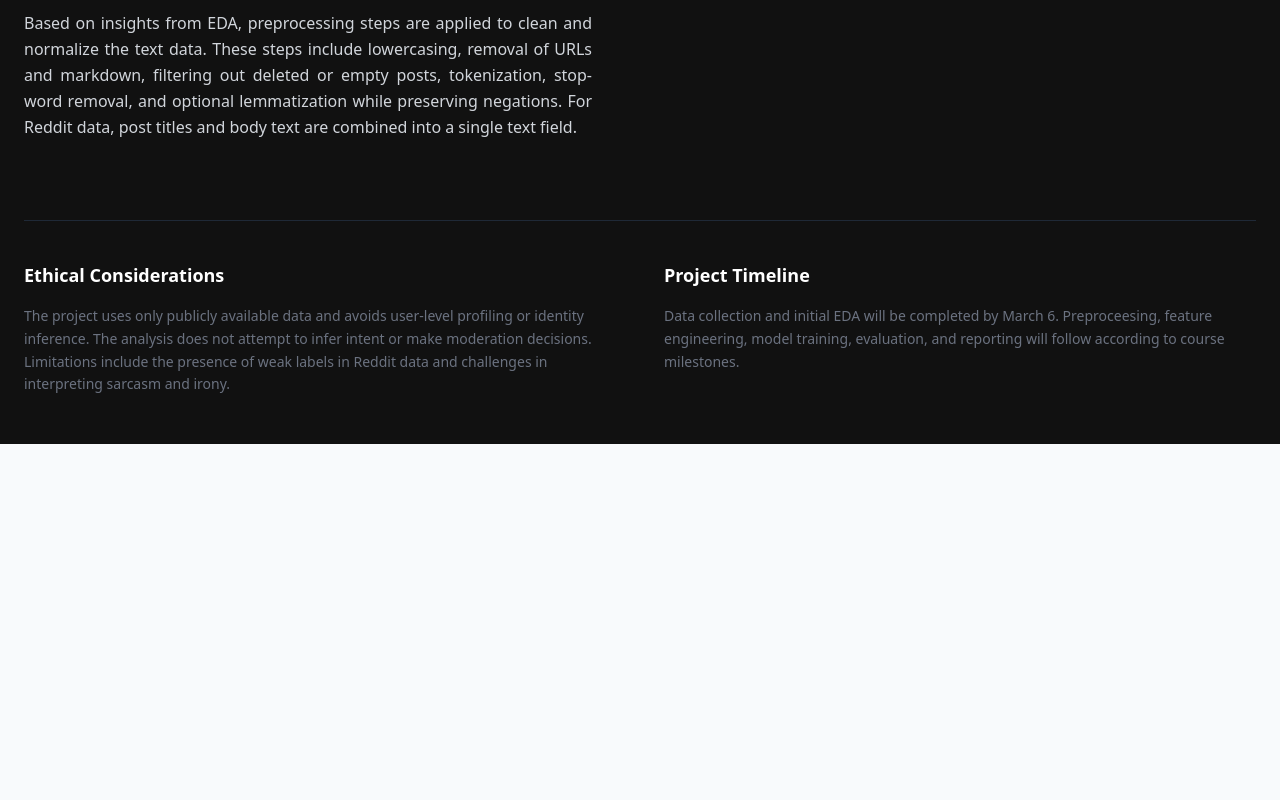
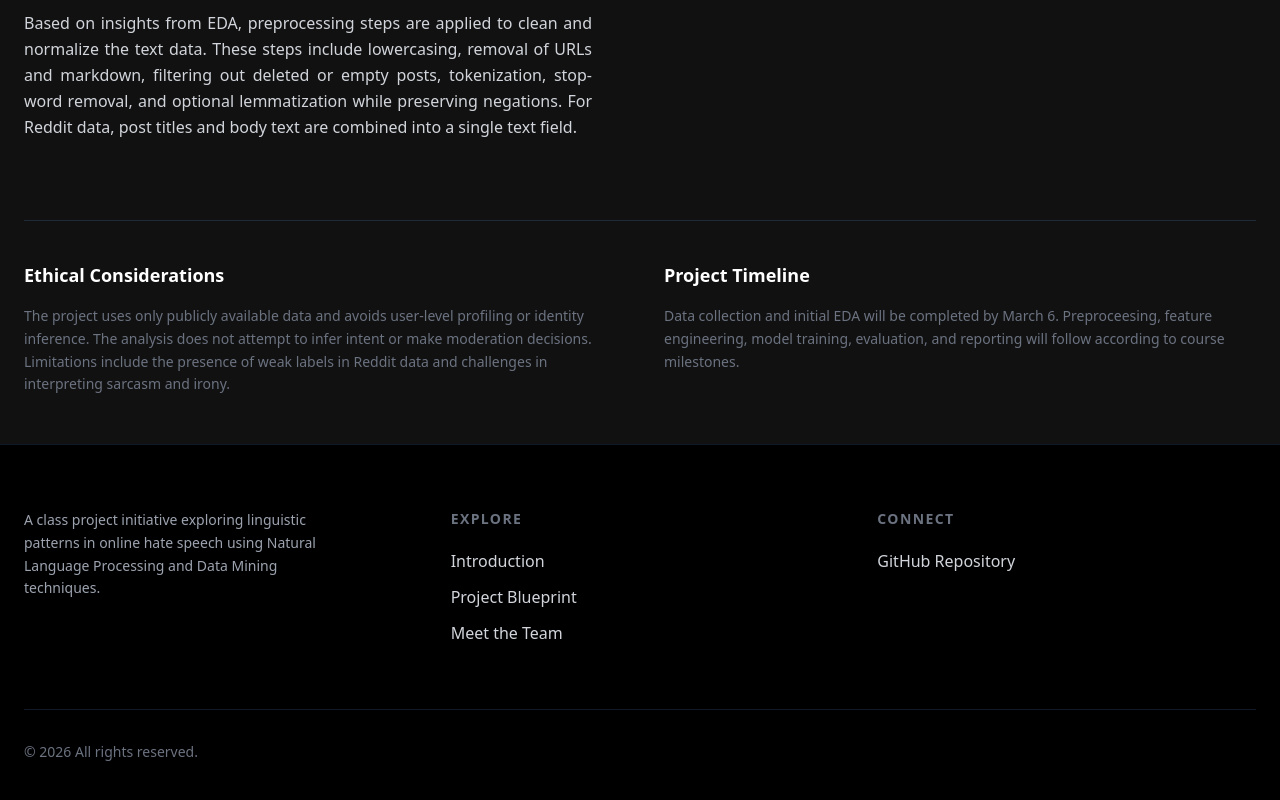
Before and after one commit to glenpaulson/toxicity-mining-website, a React (Vite) app in the folder project-website/: page /blueprint in a window 1280 px wide. Shown: the part 1423-2223 px from the top of the page. Before the commit the page ends 1867 px from the top, so only its background shows below. Built offline with nearby package versions, Linux system fonts and the light colour scheme.

Commit message:
chore: add footer

```diff
--- a/project-website/src/App.tsx
+++ b/project-website/src/App.tsx
@@ -2,6 +2,7 @@ import { BrowserRouter as Router, Routes, Route } from "react-router-dom";
 import Navbar from "./components/Navbar";
 import Landing from "./pages/Landing";
 import Blueprint from "./pages/Blueprint";
+import Footer from "./components/Footer";
 
 function App() {
   return (
@@ -14,6 +15,7 @@ function App() {
             <Route path="/blueprint" element={<Blueprint />} />{" "}
           </Routes>
         </main>
+        <Footer />
       </div>
     </Router>
   );
--- /dev/null
+++ b/project-website/src/components/Footer.tsx
@@ -0,0 +1,69 @@
+import { ArrowUpRight } from "lucide-react";
+import { Link } from "react-router-dom";
+
+const Footer = () => {
+  return (
+    <footer className="bg-black text-white py-16 px-6 border-t border-gray-900">
+      <div className="max-w-7xl mx-auto">
+        <div className="grid grid-cols-1 md:grid-cols-3 gap-12 mb-16">
+          <div className="space-y-4">
+            <p className="text-gray-400 text-sm leading-relaxed max-w-xs">
+              A class project initiative exploring linguistic patterns in online
+              hate speech using Natural Language Processing and Data Mining
+              techniques.
+            </p>
+          </div>
+
+          <div className="flex flex-col space-y-3">
+            <h4 className="text-sm font-bold uppercase tracking-widest text-gray-500 mb-2">
+              Explore
+            </h4>
+            <Link
+              to="/"
+              className="text-gray-300 hover:text-white transition-colors w-fit"
+            >
+              Introduction
+            </Link>
+            <Link
+              to="/blueprint"
+              className="text-gray-300 hover:text-white transition-colors w-fit"
+            >
+              Project Blueprint
+            </Link>
+            <Link
+              to="/team"
+              className="text-gray-300 hover:text-white transition-colors w-fit"
+            >
+              Meet the Team
+            </Link>
+          </div>
+
+          <div className="flex flex-col space-y-3">
+            <h4 className="text-sm font-bold uppercase tracking-widest text-gray-500 mb-2">
+              Connect
+            </h4>
+
+            <a
+              href="https://github.com"
+              target="_blank"
+              rel="noopener noreferrer"
+              className="group flex items-center gap-2 text-gray-300 hover:text-white transition-colors w-fit"
+            >
+              <span>GitHub Repository</span>
+              <ArrowUpRight
+                size={14}
+                className="opacity-0 group-hover:opacity-100 transition-opacity"
+              />
+            </a>
+          </div>
+        </div>
+
+        <div className="pt-8 border-t border-gray-900 flex flex-col md:flex-row justify-between items-center gap-4">
+          <p className="text-gray-500 text-sm">© 2026 All rights reserved.</p>
+        </div>
+      </div>
+    </footer>
+  );
+};
+
+export default Footer;
```
